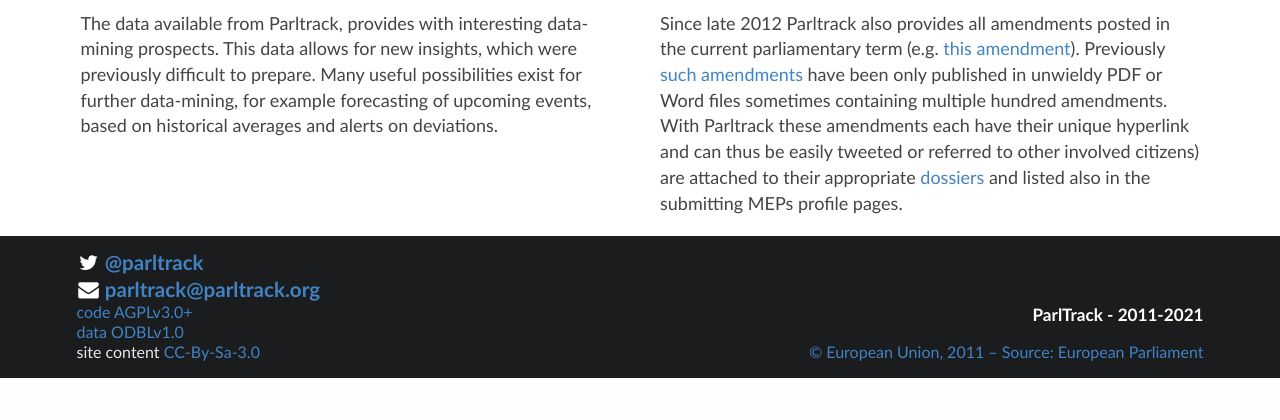
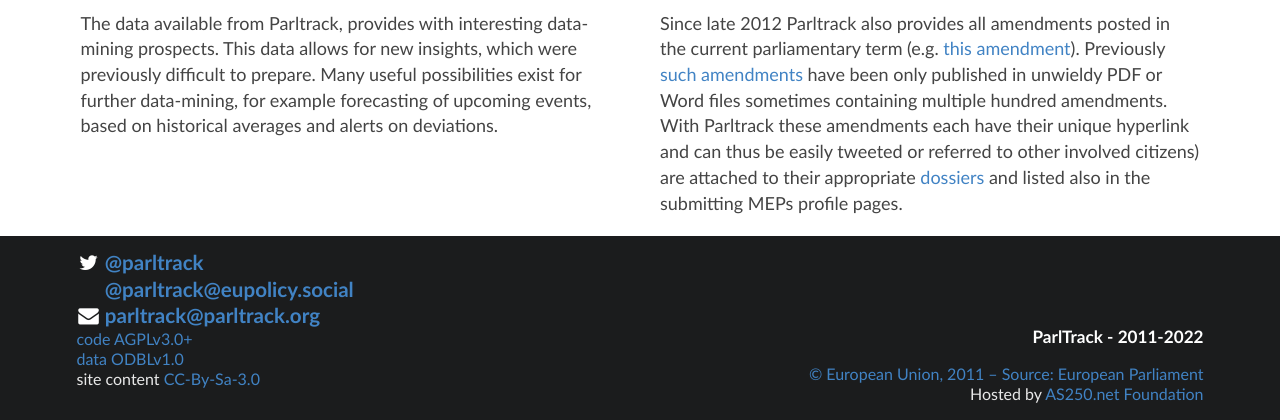
Before and after one commit to parltrack/parltrack, a Flask app: page /about in a window 1280 px wide. Shown: the part 950-1370 px from the top of the page. Before the commit the page ends 1328 px from the top, so only its background shows below. Run offline with Flask 2, Linux system fonts and the light colour scheme; parts of the project's set-up code (start-up, migrations or seed data) failed here and were passed over.

Commit message:
[mod] added ref to as250 foundation in footer

```diff
--- a/templates/base.html
+++ b/templates/base.html
@@ -58,6 +58,7 @@
      <div class="eight wide column">
       <div class="ui inverted header">
          <div class="smalltext"><i class="twitter icon"></i><a href="https://twitter.com/parltrack">@parltrack</a></div>
+         <div class="smalltext"><i class="mastodon icon"></i><a rel="me" href="https://eupolicy.social/@parltrack">@parltrack@eupolicy.social</a></div>
          <div class="smalltext"><i class="envelope icon"></i>{{ 'parltrack@parltrack.org'|protect_email|safe }}</div>
       </div>
      </div>
@@ -70,8 +71,11 @@
           </div>
         </div>
         <div class="eight wide right aligned bottom aligned column">
-          <h4 class="ui inverted header">ParlTrack - 2011-2021</h4>
-        <div class="smalltext"><a href="http://www.europarl.europa.eu/tools/disclaimer/default_en.htm">© European Union, 2011 – Source: European Parliament</a></div>
+          <h4 class="ui inverted header">ParlTrack - 2011-2022</h4>
+          <div class="ui inverted list">
+             <div class="smalltext"><a href="http://www.europarl.europa.eu/tools/disclaimer/default_en.htm">© European Union, 2011 – Source: European Parliament</a></div>
+             <div class="smalltext">Hosted by <a href="https://as250.net/">AS250.net Foundation</a></div>
+          </div>
         </div>
       </div>
     </div>
```
